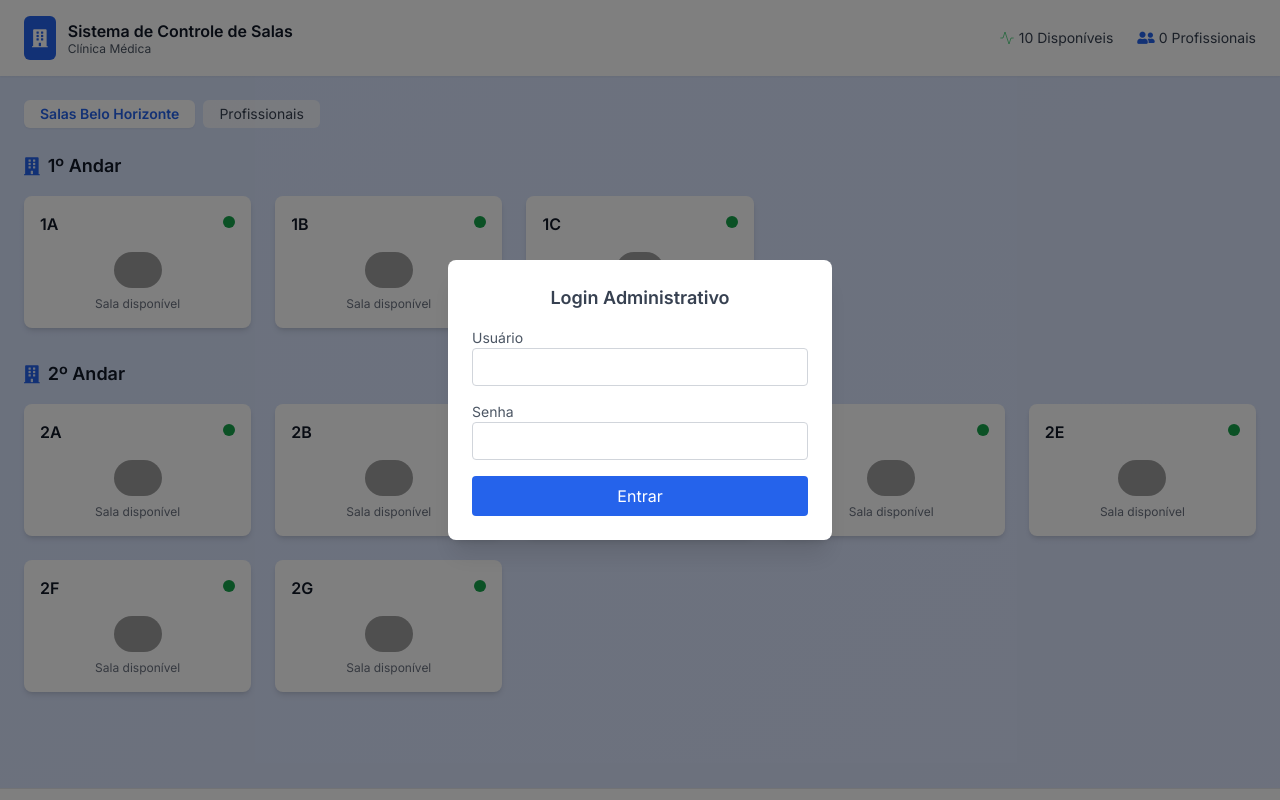
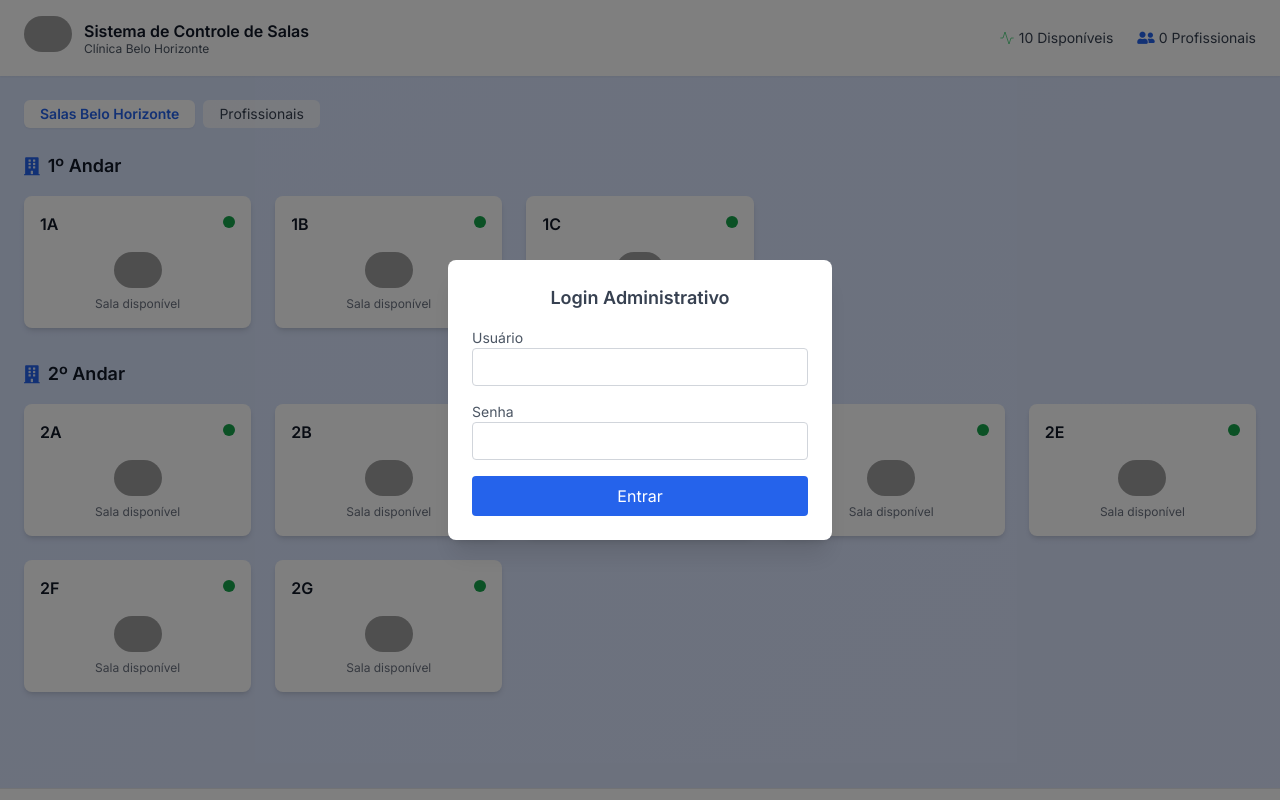
Before and after one commit to DuJao22/Controle-Salas-Belo-Horizonte, a Flask app: page /admin in a window 1280 px wide. Run offline with Flask 3, Linux system fonts and the light colour scheme; data comes from the database, SQL or seed files in the repository; data that the repository does not hold is empty; some libraries are stand-ins or nearby versions; grey boxes are pictures that could not be loaded.

Commit message:
Update index.html

```diff
--- a/templates/index.html
+++ b/templates/index.html
@@ -16,12 +16,11 @@
 <body class="bg-gradient-to-br from-[#d7e3fc] to-[#dbe4fc] min-h-screen">
   <header class="flex justify-between items-center px-6 py-4 bg-white shadow-sm">
     <div class="flex items-center space-x-3">
-      <div class="bg-blue-600 rounded-md p-2">
-        <i class="fas fa-building text-white text-lg"></i>
-      </div>
+      <img class="mb-2 rounded-full" height="48" width="48" src="https://encrypted-tbn0.gstatic.com/images?q=tbn:ANd9GcR-at3-kr-oWLrVWr_tXLrktpPci-fr4bq0gQ&s" alt="Ícone usuário">
+
       <div>
         <h1 class="font-semibold text-gray-900 text-base leading-tight">Sistema de Controle de Salas</h1>
-        <p class="text-gray-600 text-xs leading-tight">Clínica Médica</p>
+        <p class="text-gray-600 text-xs leading-tight">Clínica Belo Horizonte</p>
       </div>
     </div>
     <div class="flex items-center space-x-6 text-sm text-gray-700">
```
